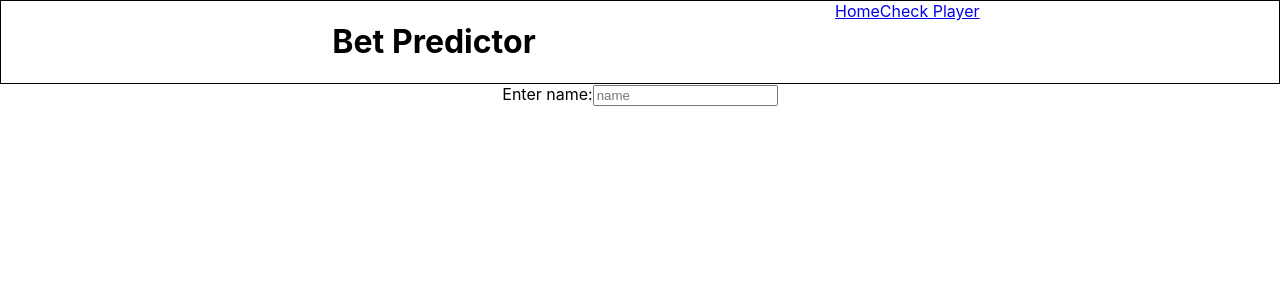
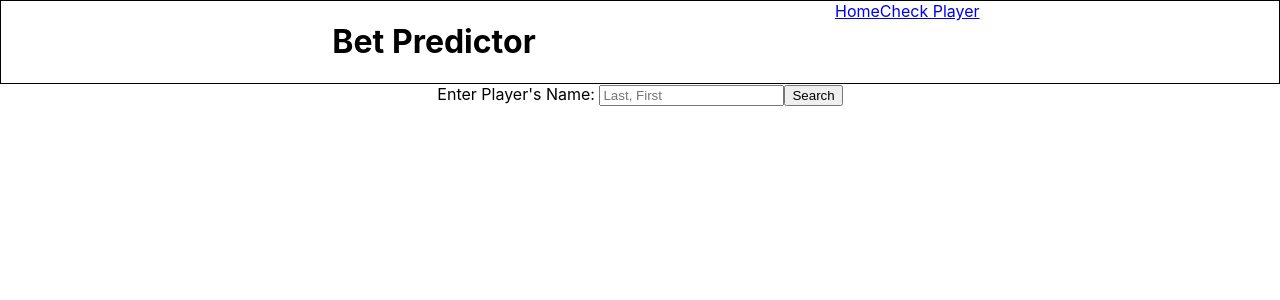
Before and after one commit to Peterhyh/sports-bet-predictor, a React (Create React App) app: page /check in a window 1280 px wide. Shown: the top 300 px of the page. Built offline with nearby package versions, Linux system fonts and the light colour scheme.

Commit message:
CheckPage form added to search players

```diff
--- a/src/pages/CheckPage.js
+++ b/src/pages/CheckPage.js
@@ -1,9 +1,32 @@
-import UserEntrySection from "../components/UserEntrySection";
+import { useState } from 'react';
+
+
+
 
 const CheckPage = () => {
+    const [name, setName] = useState('');
+    const [result, setResult] = useState('');
+
+    const handleChange = (e) => {
+        setName(e.target.value);
+    };
+
+    const handleSubmit = (e) => {
+        e.preventDefault();
+        setResult("Here are the results:")
+    };
     return (
         <div>
-            <UserEntrySection label="Enter name:" placeholder="name" />
+            <form onSubmit={handleSubmit}>
+                <label>Enter Player's Name: </label>
+                <input
+                    placeholder='Last, First'
+                    value={name}
+                    onChange={handleChange}
+                />
+                <button type="submit">Search</button>
+            </form>
+            {result && <p>{result}</p>}
         </div>
     );
 }
```
